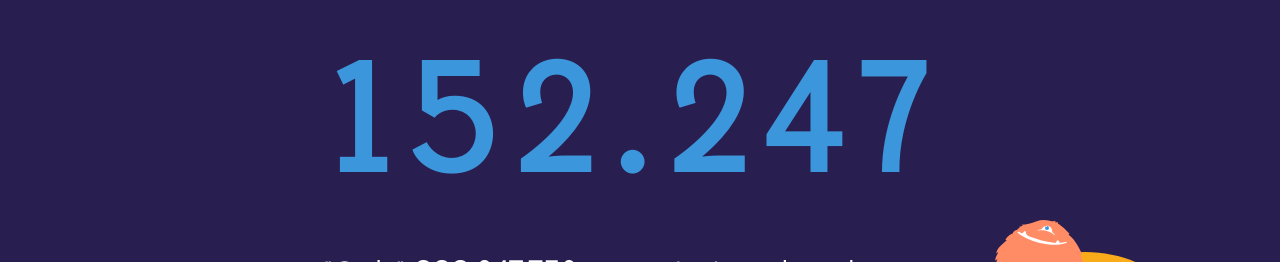
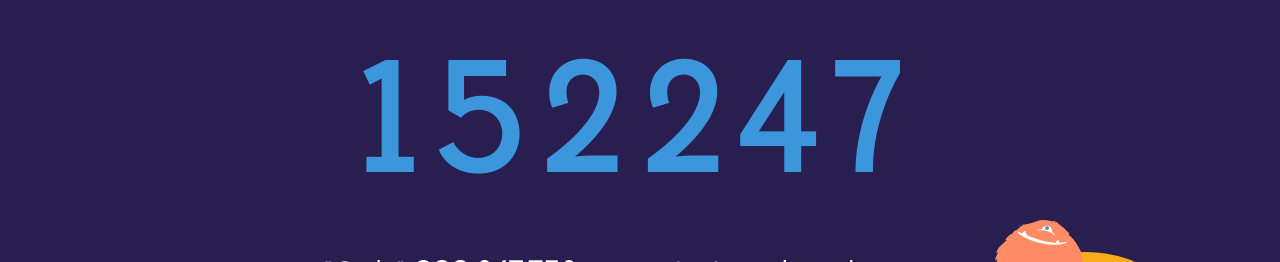
Before and after one commit to Sezayi/goodup-bhag, a React (Create React App) app: page / in a window 1280 px wide. Shown: the part 290-552 px from the top of the page. Built offline with nearby package versions, Linux system fonts and the light colour scheme.

Commit message:
revert to previous version

```diff
--- a/src/App.js
+++ b/src/App.js
@@ -3,8 +3,6 @@ import React from "react";
 import "./App.css";
 import './index.css';
 import { useSpring, animated } from "react-spring";
-import { useCountUp } from 'react-countup';
-
 
 import earth from "./images/earth.svg";
 import moon from "./images/moon.svg";
@@ -17,14 +15,6 @@ import powered from "./images/powered-icon.svg"
 
 function App() {
   const value = 152247;
-
-  const { countUp } = useCountUp({
-    start: 0,
-    end: 152247,
-    delay: 0,
-    duration: 2,
-    separator: '.'
-  });
 
   const spring = useSpring({
     config: { duration: 2000 },
@@ -98,7 +88,7 @@ function App() {
         <animated.div className="title-container" style={subprops}>
           # people acting upon their purpose
         </animated.div>
-        <animated.div className="subtitle-container">{countUp}</animated.div>
+        <animated.div className="subtitle-container">{spring.val.interpolate(val => Math.floor(val))}</animated.div>
         <animated.div className="explanation-container" style={subprops}>
           "Only" <strong>{formatNumber(1000000000 - value)}</strong> to go.
           Let's make it happen together!
```
